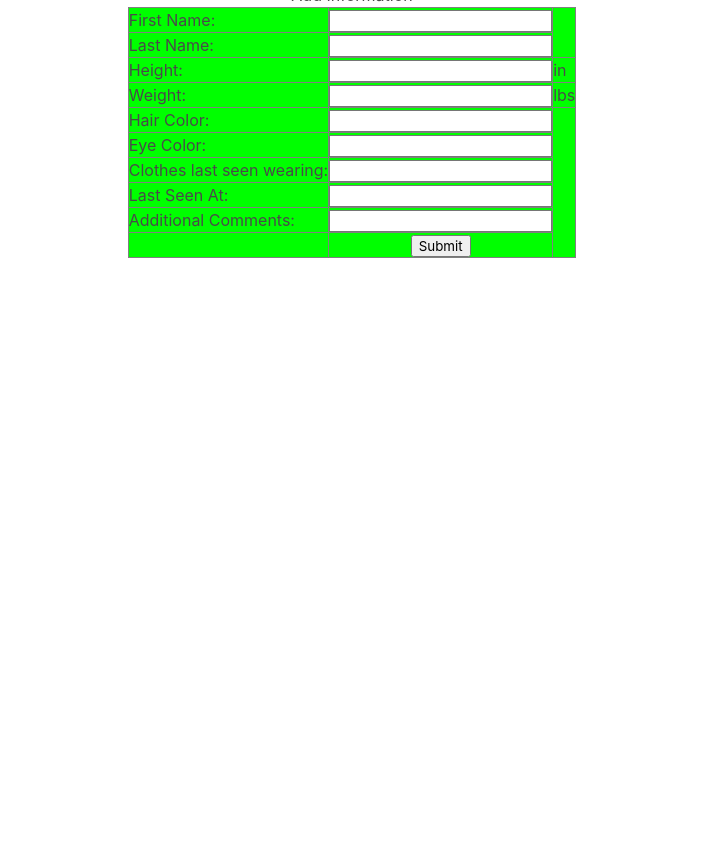
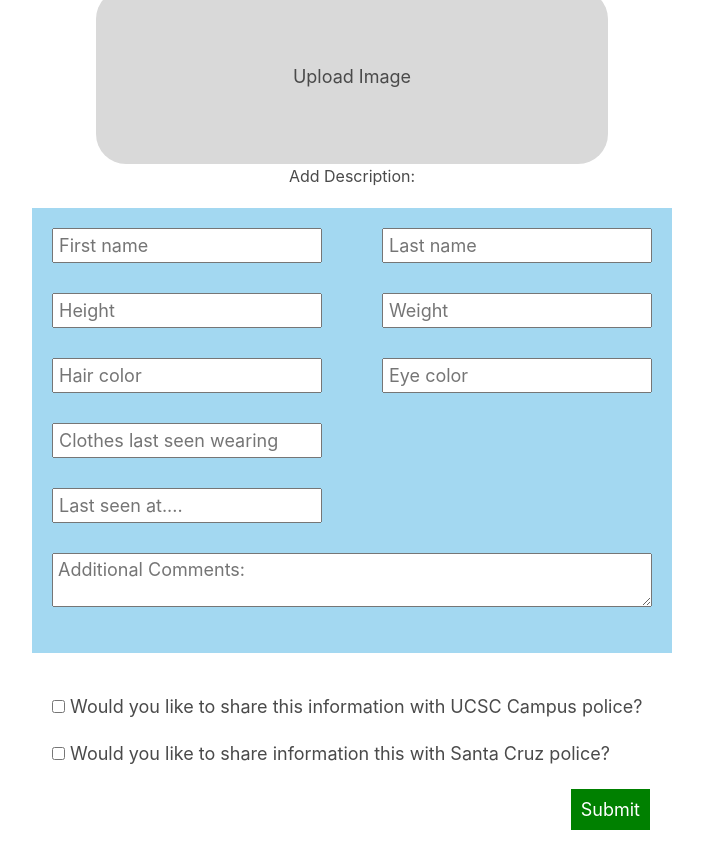
Before and after one commit to cmason145/CruzHacks-App, a plain HTML site: page chris/index.html in a window 1280 px wide. Shown: the part 65-917 px from the top of the page, without its empty margins (288-991 px from the left). Before the commit the page ends 800 px from the top, so only its background shows below. Drawn offline with nearby package versions, Linux system fonts and the light colour scheme.

Commit message:
added updated index html file

```diff
--- a/chris/index.html
+++ b/chris/index.html
@@ -8,18 +8,78 @@
 
     <script defer src = "index.js"></script>
   </head>
+    <style>
+      h1 {
+        text-align: center;
+        font-size: 36px;
+      }
+      .gray-box {
+        width: 40%;
+        margin: 0 auto;
+        border-radius: 30px;
+        padding: 74px 60px;
+        background-color: rgb(217, 217, 217);
+        text-align: center;
+      }
+      .blue-box {
+        width: 50%;
+        margin: 20px auto;
+        padding: 20px;
+        background-color: rgb(163, 216, 241);
+        color: white;
+      }
+      .transparent-box {
+        width: 50%;
+        margin: 0 auto;
+        padding: 20px;
+        text-align: center;
+      }
+      .input-container {
+        display: flex;
+        justify-content: space-between;
+        margin-bottom: 30px;
+      }
+      .checkbox-container {
+        display: flex;
+        justify-content: space-between;
+        margin-bottom: 20px;
+      }
+      label {
+        font-size: 18px;
+      }
+      input[type="text"] {
+        padding: 5px;
+        font-size: 18px;
+        width: 45%;
+      }
+      textarea {
+        padding: 5px;
+        font-size: 18px;
+        width: 100%;
+        margin-bottom: 20px;
+      }
+      .green-box {
+        width: 50px;
+        height: 50px;
+        background-color: green;
+        color: white;
+        text-align: center;
+        margin: 20px auto;
+        padding-top: 15px;
+      }
+      button {
+        padding: 10px;
+        font-size: 18px;
+        background-color: transparent;
+        border: 2px solid white;
+        color: white;
+        cursor: pointer;
+      }
+    </style>
+
   <body>
-    <h1 align = "center">Missing!</h1>
-    <!-- <div class = "container" align = "center">
-        <td>
-            Upload Photo
-        </td>
-        <form id="uploadbanner" enctype="multipart/form-data" method="post" action="#">
-            <input id="fileupload" name="myfile" type="file" />
-            <input type="submit" value="submit" id="submit" />
-         </form>
-    </div> -->
-
+    <h1>File a Missing Persons Report</h1>
+    <div class="gray-box" align="center">
         <div class = "container" align = "center">
             <label for="file-input">
                 <i class="fa fa-upload" aria-hidden="true"></i>
@@ -27,64 +87,47 @@
             </label>
             <input id="file-input" type="file" style="display: none;">
         </div>
+    </div>
+    <p align = "center">Add Description: </p>
+    <div class="blue-box">
+      <div class="input-container">
+        <input type="text" placeholder="First name">
+        <input type="text" placeholder="Last name">
+      </div>
+      <div class="input-container">
+        <input type="text" placeholder="Height">
+        <input type="text" placeholder="Weight">
+      </div>
+      <div class="input-container">
+        <input type="text" placeholder="Hair color">
+        <input type="text" placeholder="Eye color">
+      </div>
+      <div class="input-container">
+        <input type="text" placeholder="Clothes last seen wearing">
+      </div>
+      <div class="input-container">
+        <input type="text" placeholder="Last seen at....">
+      </div>
+      <textarea placeholder="Additional Comments: "></textarea>
+    </div>
+    <div class = "transparent-box">
+        <div class="checkbox-container">
+            <label>
+            <input type="checkbox">
+            Would you like to share this information with UCSC Campus police?
+            </label>
+        </div>
 
-    <div class = "container" align = "center">
-        <h1>
-            Add Information
-        </h1>
-        <table bgcolor="#00FF00" border="1" align="center">
-            <tr>
-                <td>First Name: </td>
-                <td><input type="text" name="fname" id="fname"></td>
-            </tr>
+        <div class="checkbox-container">
+            <label>
+            <input type="checkbox">
+            Would you like to share information this with Santa Cruz police?
+            </label>
+        </div>
 
-            <tr>
-                <td>Last Name: </td>
-                <td><input type="text" name=lname" id="lname"></td>
-            </tr>
-
-            <tr>
-                <td>Height: </td>
-                <td><input type="text" name="height" id="height"></td>
-                <td> in</td>
-            </tr>
-
-            <tr>
-                <td>Weight: </td>
-                <td><input type="text" name=weight" id="weight"></td>
-                <td> lbs</td>
-            </tr>
-
-            <tr>
-                <td>Hair Color: </td>
-                <td><input type="text" name="hcolor" id="hcolor"></td>
-            </tr>
-
-            <tr>
-                <td>Eye Color: </td>
-                <td><input type="text" name=ecolor" id="ecolor"></td>
-            </tr>
-
-            <tr>
-                <td>Clothes last seen wearing: </td>
-                <td><input type="text" name="clothes" id="clothes"></td>
-            </tr>
-
-            <tr>
-                <td>Last Seen At: </td>
-                <td><input type="text" name=lastseen" id="lastseen"></td>
-            </tr>
-            <tr>
-                <td>Additional Comments: </td>
-                <td><input type="text" name=comments" id="comments"></td>
-            </tr>
-
-            <tr>
-                <td>&nbsp</td>
-                <td align="center"><input type="button" value="Submit" name="submit" id="submit"/></td>
-            </tr>
-
-        </table>
+        <div align="right">
+            <button style="background-color: green; color: white;">Submit</button>
+        </div>
       </div>
   </body>
 </html>
--- a/chris/index.js
+++ b/chris/index.js
@@ -5,3 +5,25 @@ input.addEventListener("change", function(event) {
   // store the file in a global variable for later use
   window.uploadedFile = file;
 });
+
+// Import the functions you need from the SDKs you need
+import { initializeApp } from "firebase/app";
+import { getAnalytics } from "firebase/analytics";
+// TODO: Add SDKs for Firebase products that you want to use
+// https://firebase.google.com/docs/web/setup#available-libraries
+
+// Your web app's Firebase configuration
+// For Firebase JS SDK v7.20.0 and later, measurementId is optional
+const firebaseConfig = {
+  apiKey: "AIzaSyBMeJghJbE7VlV2S2Tp6pj1KUfB0WTHIHE",
+  authDomain: "cruzhacks-app.firebaseapp.com",
+  projectId: "cruzhacks-app",
+  storageBucket: "cruzhacks-app.appspot.com",
+  messagingSenderId: "828778435192",
+  appId: "1:828778435192:web:574126d4531c04cdc1538d",
+  measurementId: "G-DV68K5MRVH"
+};
+
+// Initialize Firebase
+const app = initializeApp(firebaseConfig);
+const analytics = getAnalytics(app);
```
Lines whose indentation alone changed are shown as unchanged.
